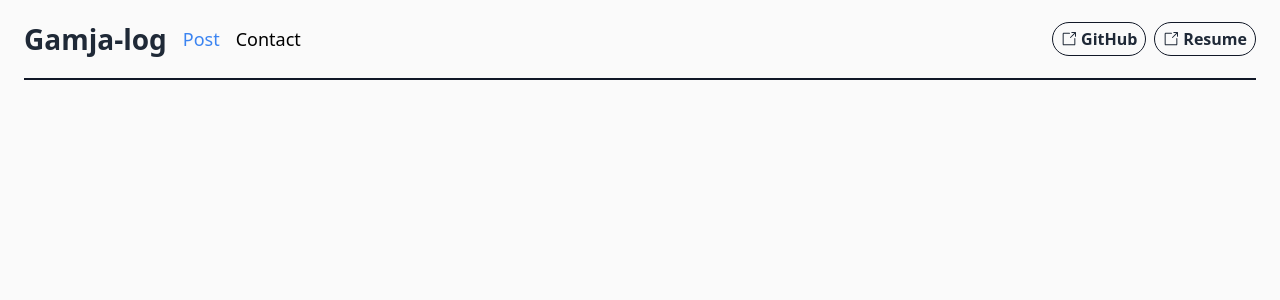
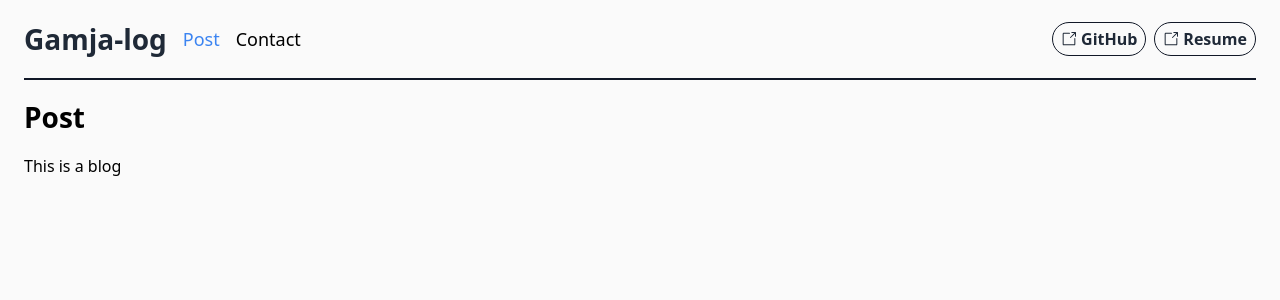
Before and after one commit to sh-oon/gamja.log, a Next.js app: page /post in a window 1280 px wide. Shown: the top 300 px of the page. Built offline with nearby package versions, Linux system fonts and the light colour scheme.

Commit message:
chore / ServerSideProps 제거

```diff
--- a/src/pages/_app.tsx
+++ b/src/pages/_app.tsx
@@ -3,15 +3,6 @@ import HeaderComponent from '@/components/organisms/HeaderComponent';
 import { DeviceProvider } from '@/context/DeviceContext';
 import type { AppProps } from 'next/app';
 import MainLayout from '@/components/MainLayout';
-
-
-export const getServerSideProps = async ({ req }) => {
-  const userAgent = req.headers['user-agent'];
-
-  return {
-    props: { userAgent },
-  };
-};
 
 export default function App({ Component, pageProps }: AppProps) {
 
--- a/src/pages/post/index.tsx
+++ b/src/pages/post/index.tsx
@@ -1,7 +1,12 @@
 import React from 'react';
 
-function Index() {
-  return <section className='px-6 pt-4'></section>;
+function PostPage() {
+  return (
+    <section className="px-6 pt-4">
+      <h1 className="text-3xl font-semibold">Post</h1>
+      <p className="mt-4">This is a blog</p>
+    </section>
+  );
 }
 
-export default Index;
+export default PostPage;
```
